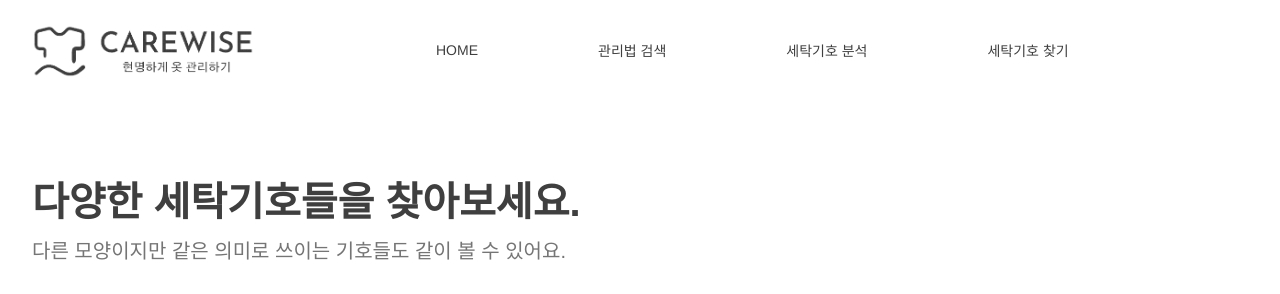
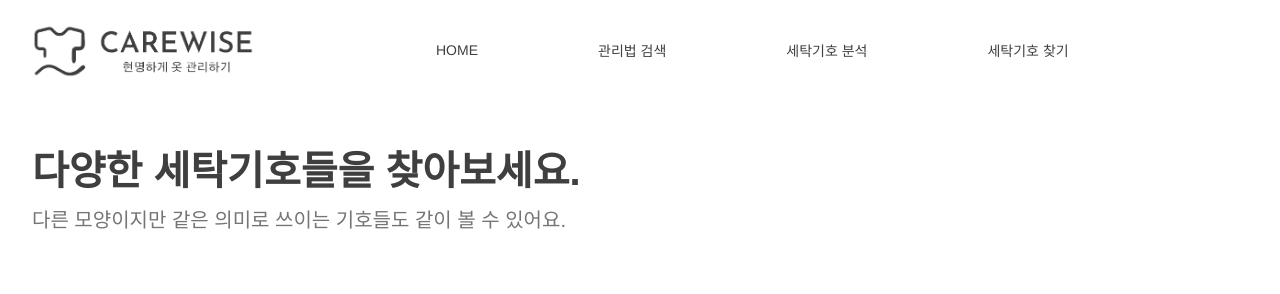
Before and after one commit to jsh6269/CareWise, a React (Create React App) app: page /label-search in a window 1280 px wide. Shown: the top 294 px of the page. Built offline with nearby package versions, Linux system fonts and the light colour scheme.

Commit message:
fix: scroll to top
Link를 통해 페이지를 이동할 때 scrollY 값이 0으로 초기화되도록 설정
(이전에는 페이지 이동할 때 scroll값이 보존되어서 자꾸 중간쯤으로 이동이 되는 매우 불-편한 상태였음)

```diff
--- a/src/App.js
+++ b/src/App.js
@@ -1,5 +1,6 @@
 import React from "react";
-import { BrowserRouter, Route, Routes } from "react-router-dom";
+import { useEffect } from "react";
+import { BrowserRouter, Route, Routes, useLocation } from "react-router-dom";
 import Header from "./components/Header";
 import Footer from "./components/Footer";
 import HomePage from "./routes/HomePage";
@@ -10,10 +11,21 @@ import LabelExResult from "./routes/LabelExResultPage";
 import LabelSearchPage from "./routes/LabelSearchPage";
 import "./App.css";
 
+const ScrollToTop = () => {
+  const { pathname } = useLocation();
+
+  useEffect(() => {
+    window.scrollTo(0, 0);
+  }, [pathname]);
+
+  return null;
+};
+
 function App() {
   return (
     <div className="App">
       <BrowserRouter>
+        <ScrollToTop />
         <div id="wrapper" className="flex flex-col items-center">
           <Header />
           <Routes>
--- a/src/routes/LabelSearchPage.jsx
+++ b/src/routes/LabelSearchPage.jsx
@@ -25,7 +25,7 @@ const LabelSearchPage = () => {
 
   return (
     <div className="w-[1222px]">
-      <div className="relative w-[826px] h-[90px] mx-[3px] my-[70px] top-0 left-0">
+      <div className="relative w-[826px] h-[90px] mx-[3px] mt-[39px] mb-[66px] top-0 left-0">
         <p className="top-[65px] [font-family:'Inter-Regular',Helvetica] font-normal text-[#757575] text-xl absolute left-0 tracking-[0] leading-[normal] whitespace-nowrap">
           다른 모양이지만 같은 의미로 쓰이는 기호들도 같이 볼 수 있어요.
         </p>
```
